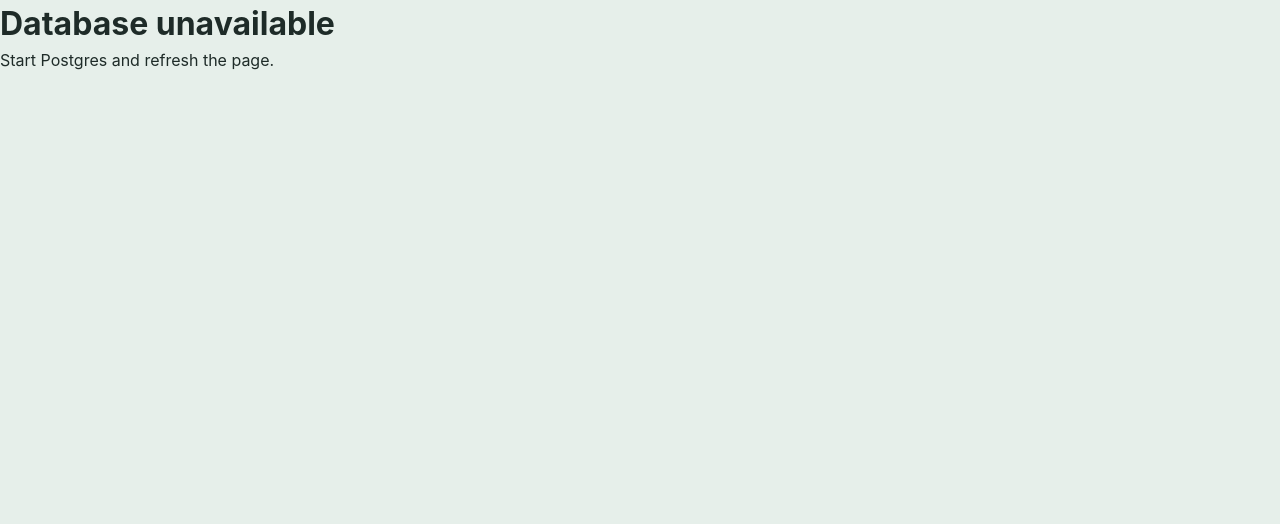
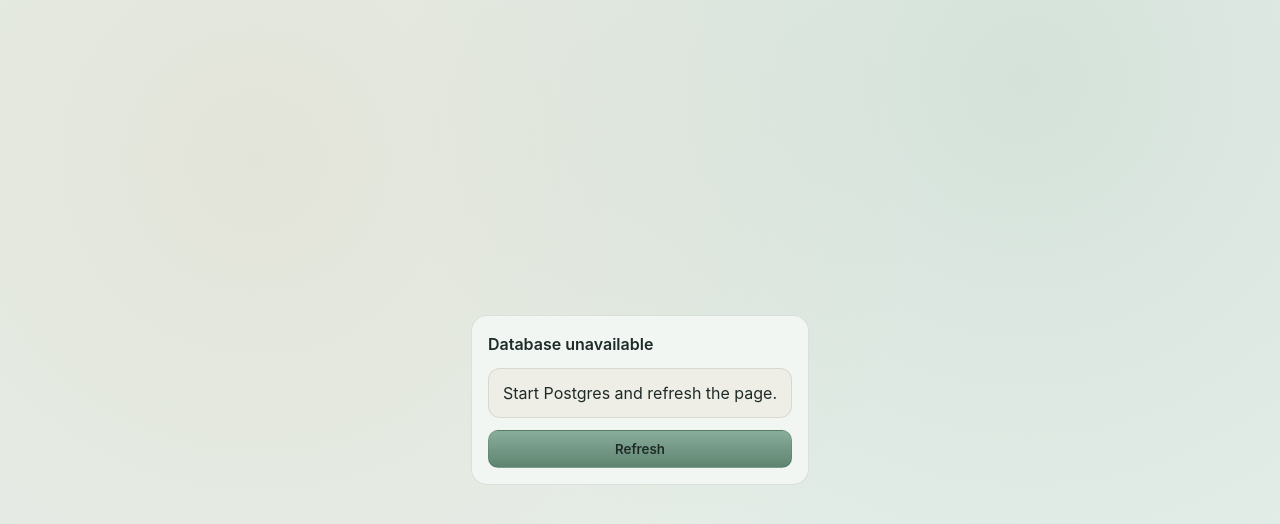
Before and after one commit to bitplain/desktop, a Next.js app: page / in a window 1280 px wide. Shown: the top 524 px of the page. Built offline with nearby package versions, Linux system fonts and the light colour scheme; no server answers.

Commit message:
feat: add eco fallback screens

```diff
--- a/src/app/page.tsx
+++ b/src/app/page.tsx
@@ -6,6 +6,7 @@
 import { getAuthOptions } from "@/lib/auth";
 import { getSetupRedirect } from "@/lib/setupRoutes";
 import { getSetupStatus } from "@/lib/setupStatus";
+import DatabaseUnavailableCard from "@/components/DatabaseUnavailableCard";
 
 export default async function HomePage() {
   const status = await getSetupStatus();
@@ -15,9 +16,8 @@
   }
   if (status === "dbUnavailable") {
     return (
-      <main>
-        <h1>Database unavailable</h1>
-        <p>Start Postgres and refresh the page.</p>
+      <main className="auth-shell">
+        <DatabaseUnavailableCard />
       </main>
     );
   }
--- a/src/components/ClientErrorBoundary.tsx
+++ b/src/components/ClientErrorBoundary.tsx
@@ -3,6 +3,7 @@
 import type { ErrorInfo, ReactNode } from "react";
 import { Component } from "react";
 import { reportClientError } from "./ClientErrorReporter";
+import ClientErrorFallback from "./ClientErrorFallback";
 
 type Props = {
   children: ReactNode;
@@ -31,9 +32,8 @@
   render() {
     if (this.state.hasError) {
       return (
-        <main className="stack">
-          <h2>Application error: a client-side exception has occurred while loading.</h2>
-          <p>Check the browser console for more information.</p>
+        <main className="auth-shell">
+          <ClientErrorFallback />
         </main>
       );
     }
--- /dev/null
+++ b/src/components/ClientErrorFallback.tsx
@@ -0,0 +1,12 @@
+"use client";
+
+import { EcoCard, EcoCardTitle, EcoNotice } from "@/components/ui/eco";
+
+export default function ClientErrorFallback() {
+  return (
+    <EcoCard className="stack">
+      <EcoCardTitle>Application error</EcoCardTitle>
+      <EcoNotice>Check the browser console for more information.</EcoNotice>
+    </EcoCard>
+  );
+}
--- /dev/null
+++ b/src/components/DatabaseUnavailableCard.tsx
@@ -0,0 +1,15 @@
+"use client";
+
+import { EcoButton, EcoCard, EcoCardTitle, EcoNotice } from "@/components/ui/eco";
+
+export default function DatabaseUnavailableCard() {
+  return (
+    <EcoCard className="stack">
+      <EcoCardTitle>Database unavailable</EcoCardTitle>
+      <EcoNotice>Start Postgres and refresh the page.</EcoNotice>
+      <EcoButton type="button" onClick={() => window.location.reload()}>
+        Refresh
+      </EcoButton>
+    </EcoCard>
+  );
+}
```
Also changed, not shown: 1 other file (tests, documents, lock files or other folders).
